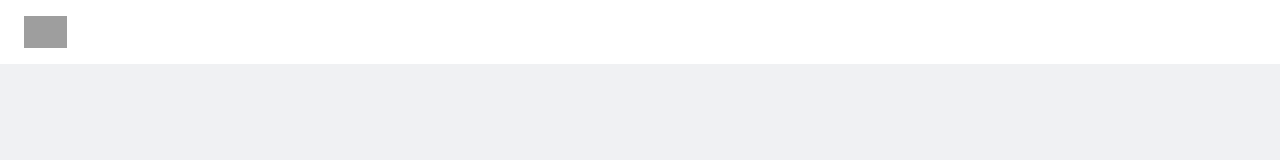
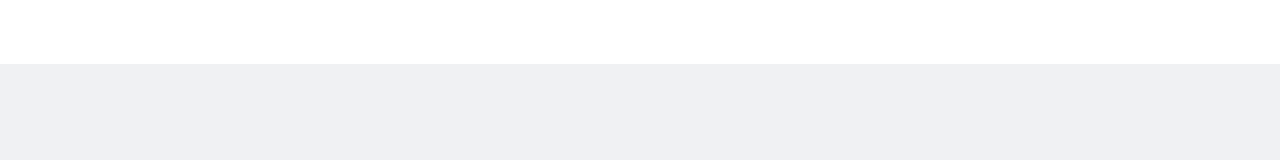
Before and after one commit to l0u0h0/elice-frontend, a React (Create React App) app: page / in a window 1280 px wide. Shown: the top 160 px of the page. Built offline with nearby package versions, Linux system fonts and the light colour scheme; grey boxes are pictures that could not be loaded.

Commit message:
:Feature: Footer Component Add

```diff
--- a/src/components/common/FooterComponent.tsx
+++ b/src/components/common/FooterComponent.tsx
@@ -1,5 +1,8 @@
+// styles
+import * as S from "../../styles/common/footer.style";
+
 const FooterComponent = () => {
-  return <></>;
+  return <S.FooterLayout></S.FooterLayout>;
 };
 
 export default FooterComponent;
--- /dev/null
+++ b/src/styles/common/footer.style.ts
@@ -0,0 +1,11 @@
+import styled from "styled-components";
+
+export const FooterLayout = styled.footer`
+  width: 100%;
+  min-height: 4rem;
+  padding: 0px 1rem;
+  background-color: white;
+  display: flex;
+  position: fixed;
+  z-index: 99;
+`;
```
